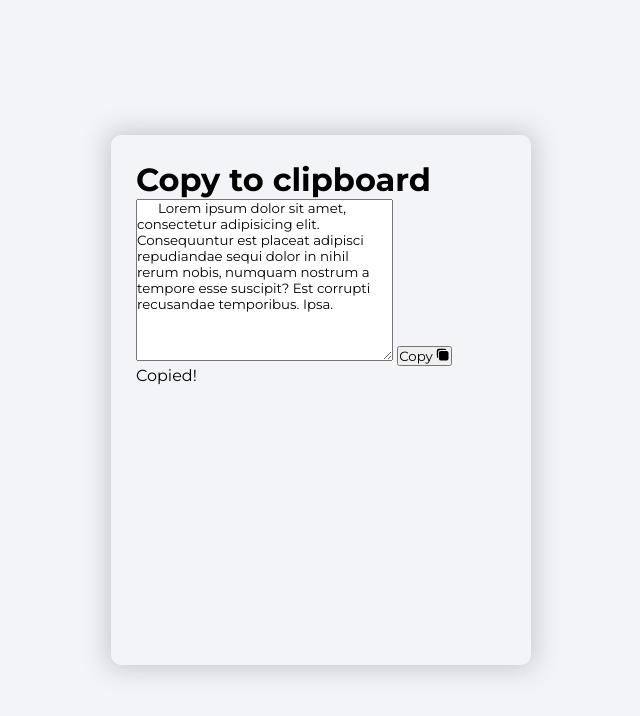
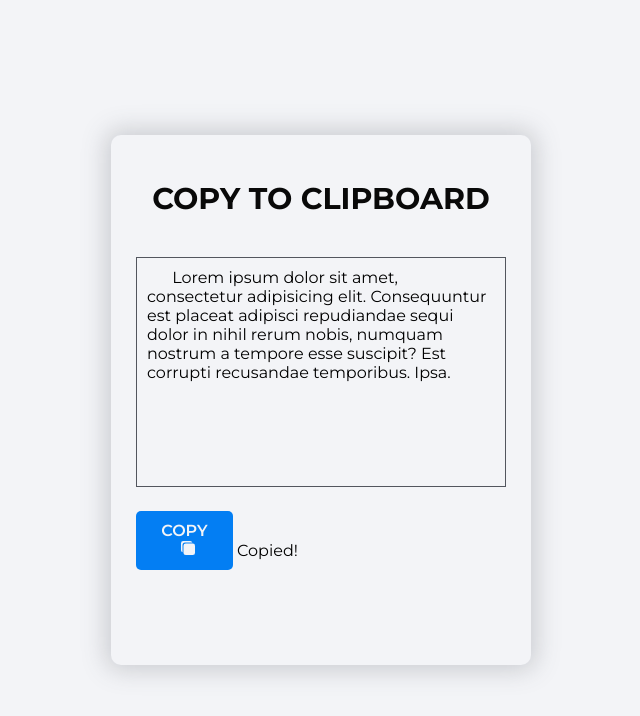
Before and after one commit to aristides1000/clipboard-jquery-11sep23, a website: page index.html in a window 1280 px wide. Shown: the whole page, without its empty margins (319-959 px from the left). Drawn offline with nearby package versions, Linux system fonts and the light colour scheme; files that its build step writes are made by us from their sources.

Commit message:
feat: add another styles in our style sheet

```diff
--- a/style/style.scss
+++ b/style/style.scss
@@ -1,6 +1,10 @@
 $main-bg: #f3f4f7;
 $montserrat-font: 'Montserrat', sans-serif;
 $box-shadow: 0 0 25px 5px rgba(83, 87, 95, 0.25);
+$second-color: #090909;
+$third-color: #52565e;
+$fourth-color: #037ef3;
+$fifth-color: #858585;
 
 * {
   padding: 0;
@@ -18,10 +22,6 @@ body {
   align-items: center;
   justify-content: center;
 
-  h1, textarea, button, span {
-    font-family: inherit;
-  }
-
   .container  {
     width: 420px;
     height: 530px;
@@ -29,5 +29,77 @@ body {
     background-color: $main-bg;
     border-radius: 10px;
     box-shadow: $box-shadow;
+
+    textarea, button, span {
+      font-family: inherit;
+    }
+
+    h1 {
+      font-family: inherit;
+      padding: 20px 0;
+      color: $second-color;
+      font-size: 30px;
+      font-weight: 700;
+      text-align: center;
+      text-transform: uppercase;
+    }
+
+    .text-field {
+      width: 100%;
+      height: 230px;
+      margin: 20px 0;
+      padding: 10px;
+      background: transparent;
+      border: 1px solid $third-color;
+      font-size: 16px;
+      font-weight: 400;
+      outline: none;
+      resize: none;
+    }
+
+    .copy-btn {
+      padding: 10px 15px;
+      color: $main-bg;
+      background-color: $fourth-color;
+      border-radius: 5px;
+      font-size: 16px;
+      font-weight: 600;
+      text-transform: uppercase;
+      border: none;
+      outline: none;
+      cursor: pointer;
+
+      ion-icon {
+        padding-left: 10%;
+      }
+
+      :active {
+        transform: scale(0.98);
+      }
+    }
+
+    span {
+      .copied {
+        display: block;
+        margin-top: 50px;
+        text-align: center;
+        font-size: 26px;
+        color: $fifth-color;
+        transform: scale(0);
+        transition: bounceIn 0.8s linear;
+      }
+
+      .bounce-effect {
+        animation: bounceIn 0.8s linear;
+      }
+    }
+
+    .d-none {
+      display: none;
+    }
+
+    /* BounceIn Animation */
+
+
   }
 }
```
